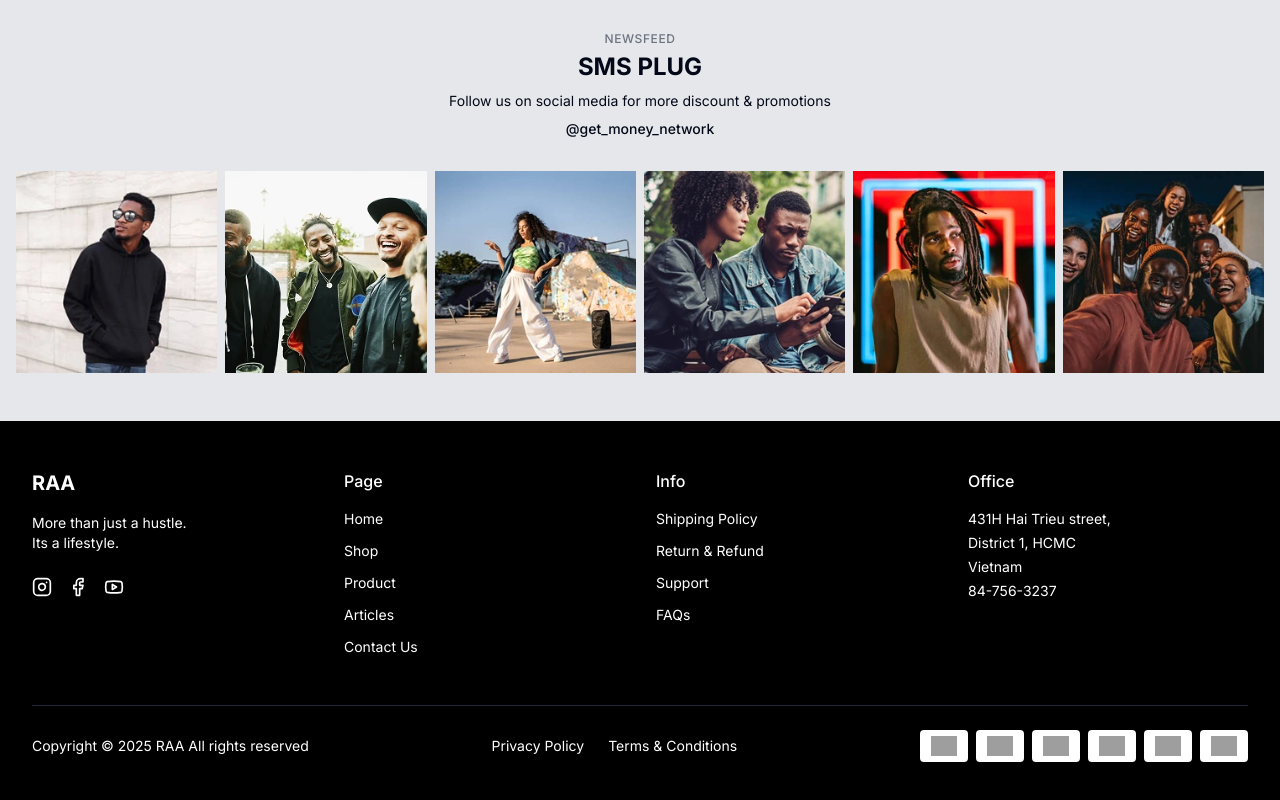
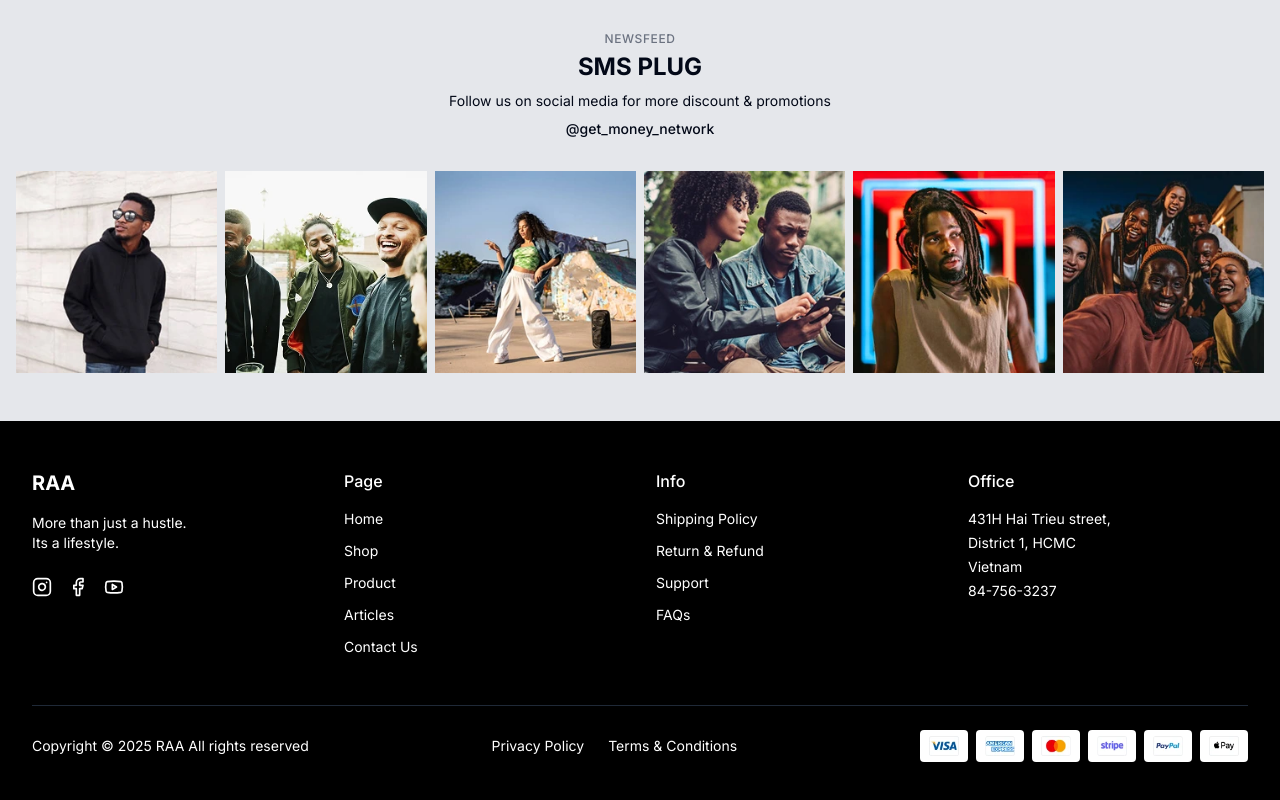
Before and after one commit to Fire-Bringer/ra-apparel, a Next.js app: page / in a window 1280 px wide. Shown: the part 5232-6032 px from the top of the page. Built offline with nearby package versions, Linux system fonts and the light colour scheme; grey boxes are pictures that could not be loaded.

Commit message:
restore webp images of payment methods

```diff
--- a/components/footer.tsx
+++ b/components/footer.tsx
@@ -249,22 +249,22 @@ export default function Footer() {
             {/* Payment Methods */}
             <div className="flex flex-wrap gap-2">
               <div className="bg-white rounded p-1 h-8 w-12 flex items-center justify-center">
-                <img src="/placeholder.svg?height=20&width=30" alt="Visa" className="h-5" />
+                <img src="/visa.webp" alt="Visa" className="h-5" />
               </div>
               <div className="bg-white rounded p-1 h-8 w-12 flex items-center justify-center">
-                <img src="/placeholder.svg?height=20&width=30" alt="American Express" className="h-5" />
+                <img src="/amx.webp" alt="American Express" className="h-5" />
               </div>
               <div className="bg-white rounded p-1 h-8 w-12 flex items-center justify-center">
-                <img src="/placeholder.svg?height=20&width=30" alt="Mastercard" className="h-5" />
+                <img src="/master.webp" alt="Mastercard" className="h-5" />
               </div>
               <div className="bg-white rounded p-1 h-8 w-12 flex items-center justify-center">
-                <img src="/placeholder.svg?height=20&width=30" alt="Stripe" className="h-5" />
+                <img src="/stripe.webp" alt="Stripe" className="h-5" />
               </div>
               <div className="bg-white rounded p-1 h-8 w-12 flex items-center justify-center">
-                <img src="/placeholder.svg?height=20&width=30" alt="PayPal" className="h-5" />
+                <img src="/paypal.webp" alt="PayPal" className="h-5" />
               </div>
               <div className="bg-white rounded p-1 h-8 w-12 flex items-center justify-center">
-                <img src="/placeholder.svg?height=20&width=30" alt="Apple Pay" className="h-5" />
+                <img src="/apple.webp" alt="Apple Pay" className="h-5" />
               </div>
             </div>
           </div>
```
